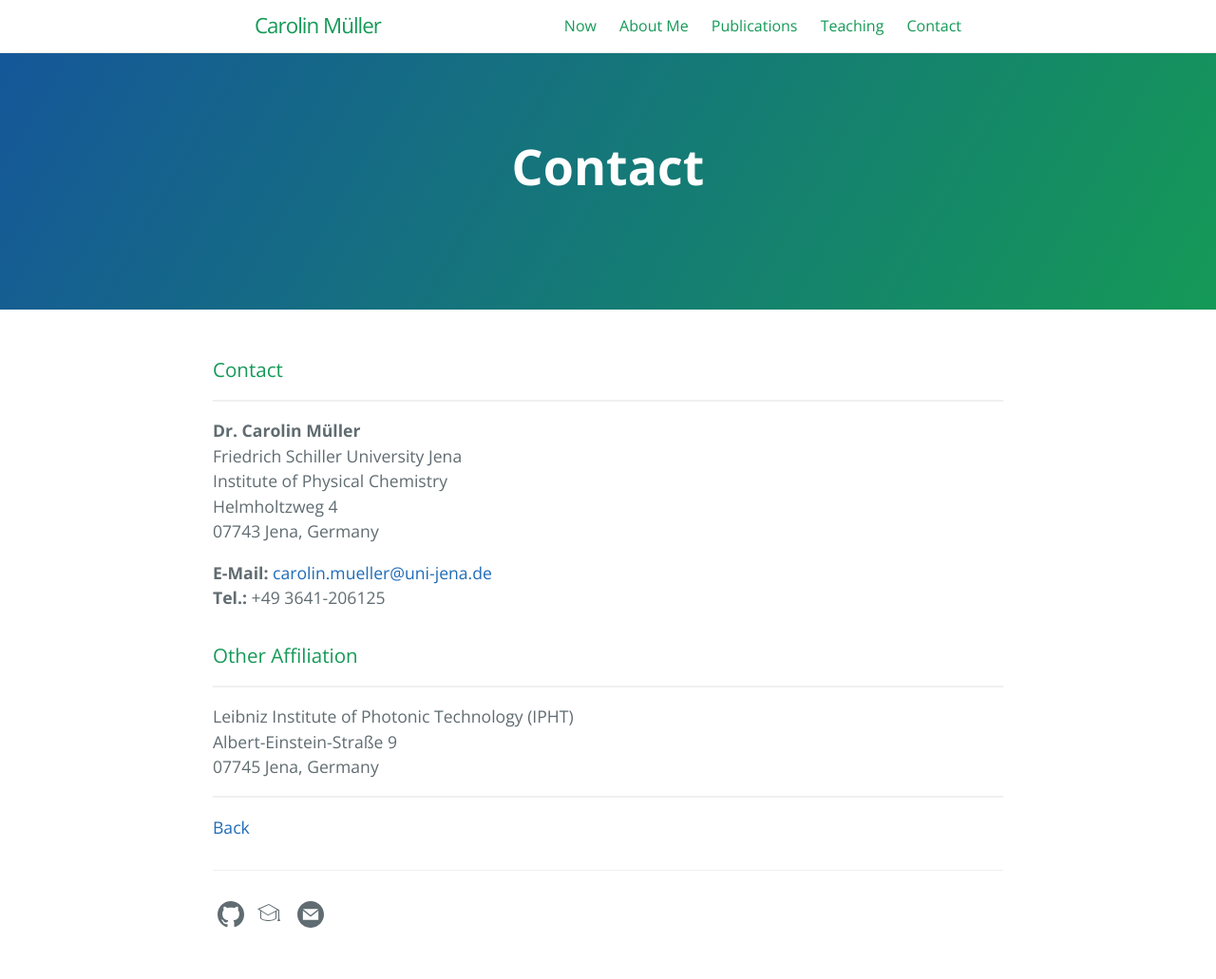
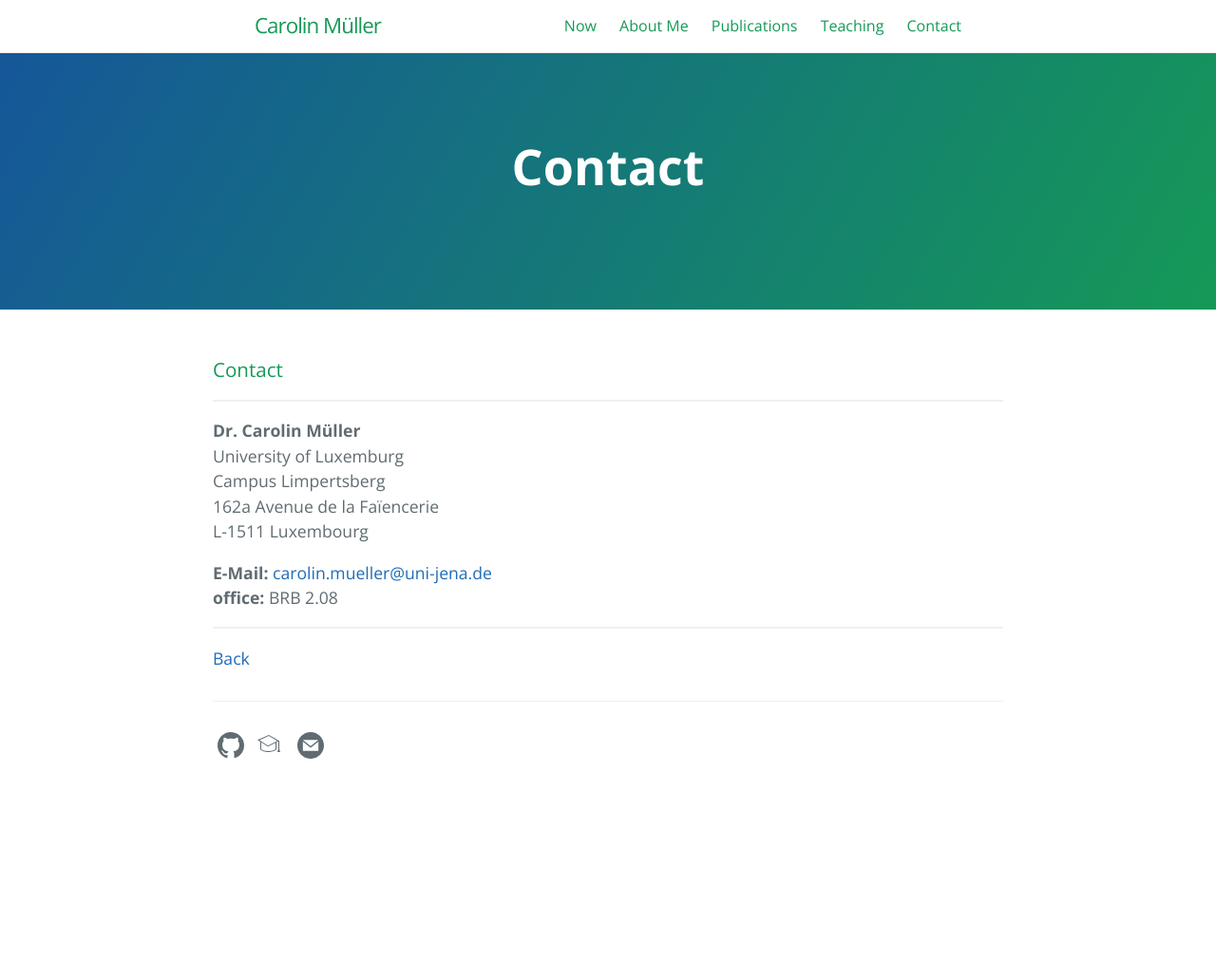
Before and after one commit to carolin-m/carolin-m.github.io, a Jekyll site: the page built from contact.md, in a window 1280 px wide. Shown: the whole page at 95% size. Built offline with Jekyll 4.4.1, drawn with Linux system fonts in a browser that asks for light colours; after the commit the page ends 900 px from its top, so only the background shows below that.

Commit message:
Update contact.md

```diff
--- a/contact.md
+++ b/contact.md
@@ -9,19 +9,13 @@ order: 1
 ### Contact <br>
 _____
 **Dr. Carolin Müller** <br>
-Friedrich Schiller University Jena <br>
-Institute of Physical Chemistry <br>
-Helmholtzweg 4 <br>
-07743 Jena, Germany <br>
+University of Luxemburg <br>
+Campus Limpertsberg <br>
+162a Avenue de la Faïencerie <br>
+L-1511 Luxembourg <br>
 
 **E-Mail:** [carolin.mueller@uni-jena.de](mailto:carolin.mueller@uni-jena.de) <br>
-**Tel.:** +49 3641-206125 <br>
-
-### Other Affiliation <br>
-___________
-Leibniz Institute of Photonic Technology (IPHT) <br>
-Albert-Einstein-Straße 9 <br>
-07745 Jena, Germany <br>
+**office:** BRB 2.08
 
 __________
 
```
